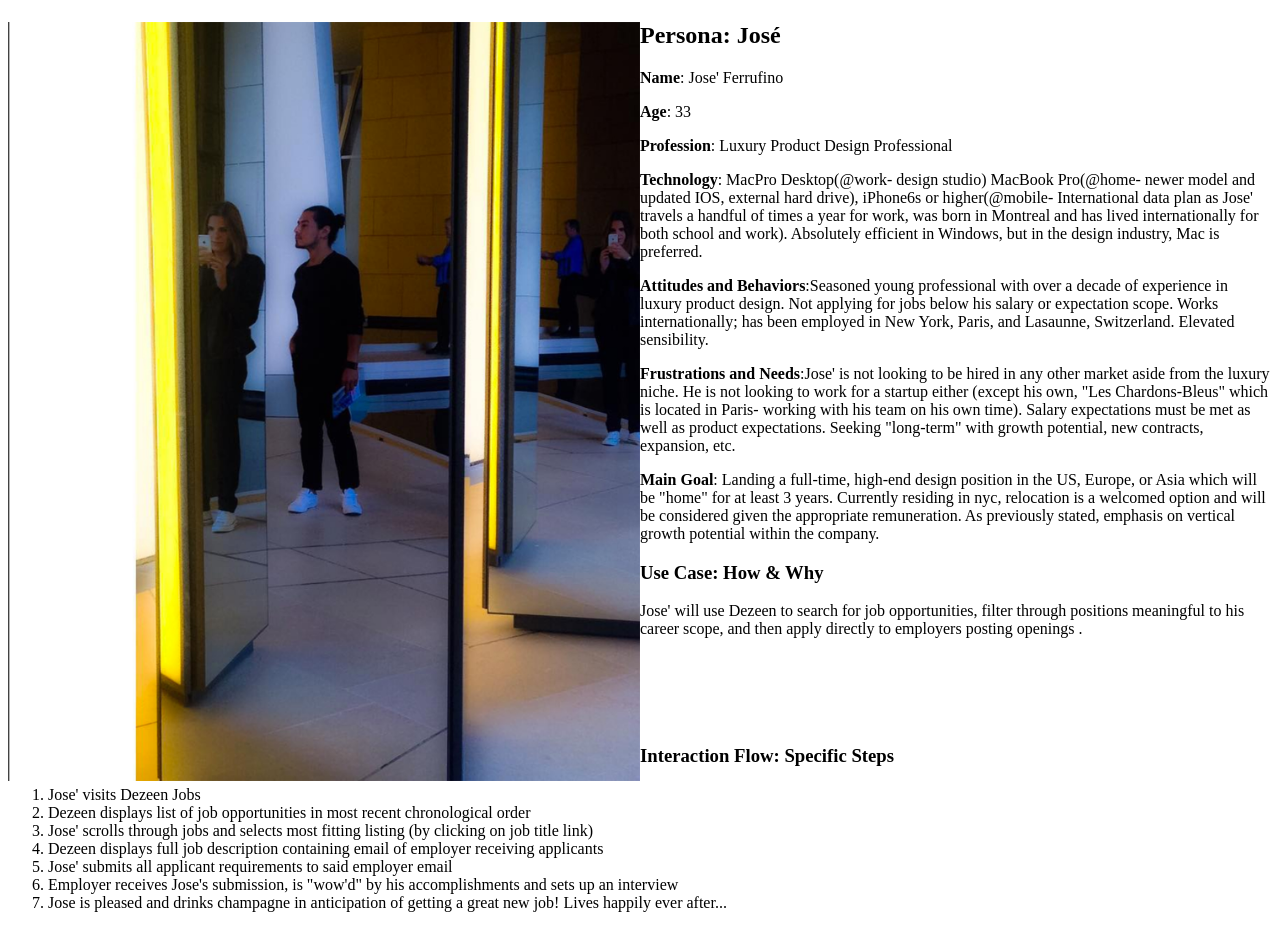
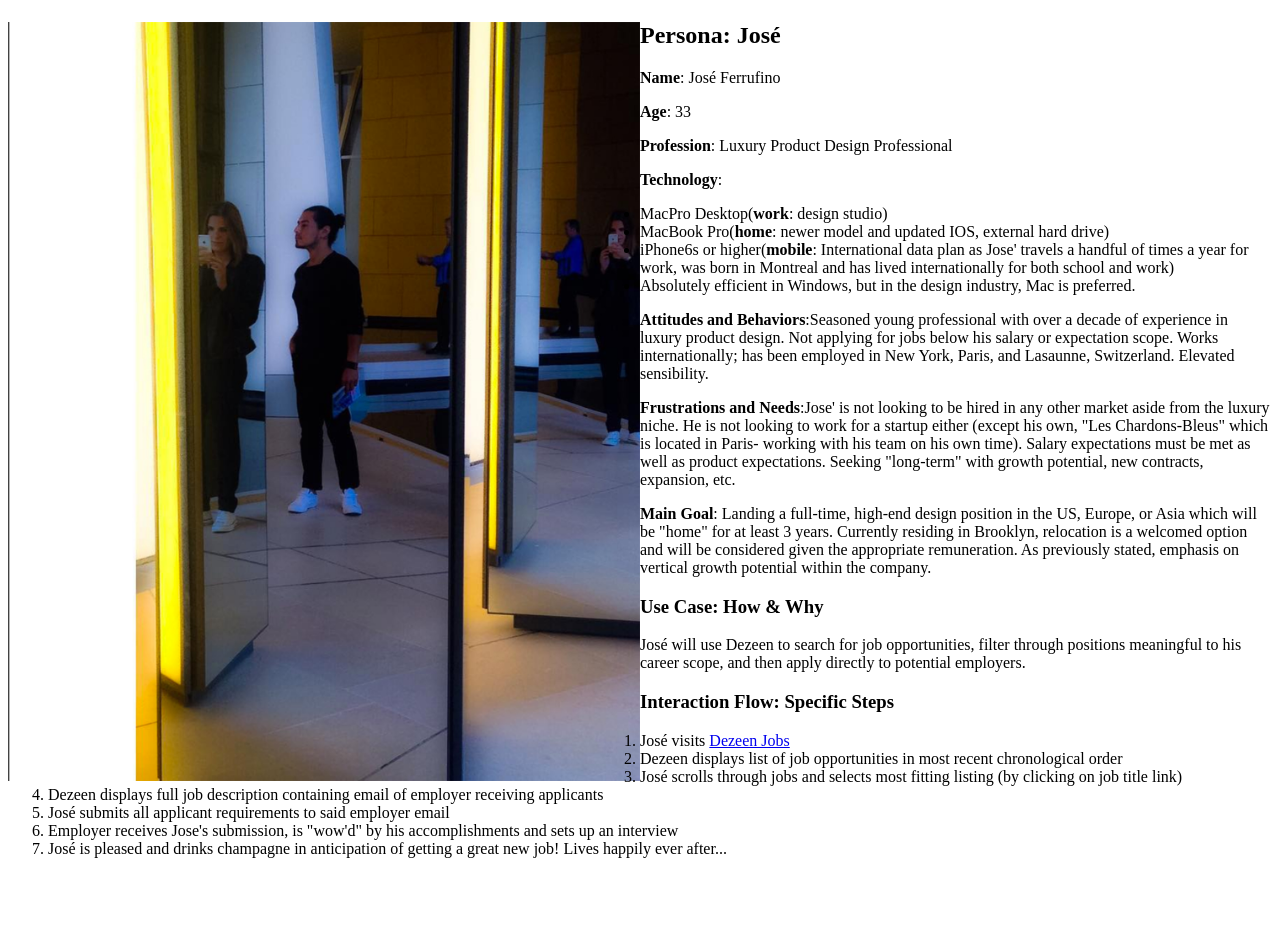
Before and after one commit to QUAY17/dezeen-applying-for-job-posting, a PHP site: page / in a window 1280 px wide. Shown: the part 58-986 px from the top of the page. After the commit the page ends 916 px from the top, so only its background shows below. Run offline with PHP 8.4, Linux system fonts and the light colour scheme.

Commit message:
committing <ul> for technology section

```diff
--- a/index.php
+++ b/index.php
@@ -10,30 +10,35 @@
 			</header>
 		<main>
 			<img src="images/jose.jpg" alt="jose' ferrufino" align="left" width="50%">
+
 			<h2 align="left">Persona: Jos&eacute;</h2>
-				<p><b>Name</b>: Jose' Ferrufino<br></p>
+				<p><b>Name</b>: Jos&eacute; Ferrufino<br></p>
 				<p><b>Age</b>: 33</p>
 				<p><b>Profession</b>: Luxury Product Design Professional</p>
-				<p><b>Technology</b>: MacPro Desktop(@work- design studio) MacBook Pro(@home- newer model and updated IOS, external hard drive), iPhone6s or higher(@mobile- International data plan as Jose' travels a handful of times a year for work, was born in Montreal and has lived internationally for both school and work). Absolutely efficient in Windows, but in the design industry, Mac is preferred.</p>
+			<p><b>Technology</b>:
+				<ul>
+				<li>MacPro Desktop(<b>work</b>: design studio)</li>
+				<li>MacBook Pro(<b>home</b>: newer model and updated IOS, external hard drive)</li>
+				<li>iPhone6s or higher(<b>mobile</b>: International data plan as Jose' travels a handful of times a year for work, was born in Montreal and has lived internationally for both school and work)</li>
+				<li>Absolutely efficient in Windows, but in the design industry, Mac is preferred.</li>
+			</ul>
 				<p><b>Attitudes and Behaviors</b>:Seasoned young professional with over a decade of experience in luxury product design. Not applying for jobs below his salary or expectation scope. Works internationally; has been employed in New York, Paris, and Lasaunne, Switzerland. Elevated sensibility.</p>
 				<p><b>Frustrations and Needs</b>:Jose' is not looking to be hired in any other market aside from the luxury niche. He is not looking to work for a startup either (except his own, "Les Chardons-Bleus" which is located in Paris- working with his team on his own time). Salary expectations must be met as well as product expectations. Seeking "long-term" with growth potential, new contracts, expansion, etc.</p>
 			<p><b>Main Goal</b>:
-				Landing a full-time, high-end design position in the US, Europe, or Asia which will be "home" for at least 3 years. Currently residing in nyc, relocation is a welcomed option and will be considered given the appropriate remuneration. As previously stated, emphasis on vertical growth potential within the company.</p>
+				Landing a full-time, high-end design position in the US, Europe, or Asia which will be "home" for at least 3 years. Currently residing in Brooklyn, relocation is a welcomed option and will be considered given the appropriate remuneration. As previously stated, emphasis on vertical growth potential within the company.</p>
+
 		<h3>Use Case: How & Why</h3>
-			<p>Jose' will use Dezeen to search for job opportunities, filter through positions meaningful to his career scope, and then apply directly to employers posting openings .</p>
-			<br>
-			<br>
-			<br>
-			<br>
+			<p>Jos&eacute; will use Dezeen to search for job opportunities, filter through positions meaningful to his career scope, and then apply directly to potential employers.</p>
+
 		<h3 align="left">Interaction Flow: Specific Steps</h3>
 				<ol>
-					<li>Jose' visits <a href="https://www.dezeenjobs.com"></a>Dezeen Jobs</li>
+					<li>Jos&eacute; visits <a href="https://www.dezeenjobs.com">Dezeen Jobs</a></li>
 					<li>Dezeen displays list of job opportunities in most recent chronological order</li>
-					<li>Jose' scrolls through jobs and selects most fitting listing (by clicking on job title link)</li>
+					<li>Jos&eacute; scrolls through jobs and selects most fitting listing (by clicking on job title link)</li>
 					<li>Dezeen displays full job description containing email of employer receiving applicants</li>
-					<li>Jose' submits all applicant requirements to said employer email</li>
+					<li>Jos&eacute; submits all applicant requirements to said employer email</li>
 					<li>Employer receives Jose's submission, is "wow'd" by his accomplishments and sets up an interview</li>
-					<li>Jose is pleased and drinks champagne in anticipation of getting a great new job! Lives happily ever after...</li>
+					<li>Jos&eacute; is pleased and drinks champagne in anticipation of getting a great new job! Lives happily ever after...</li>
 				</ol>
 		</main>
 		</body>
```
